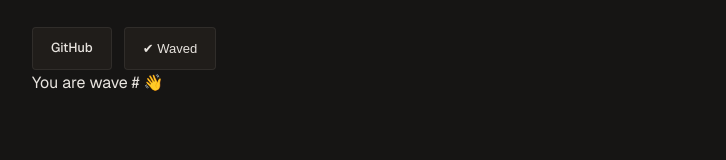
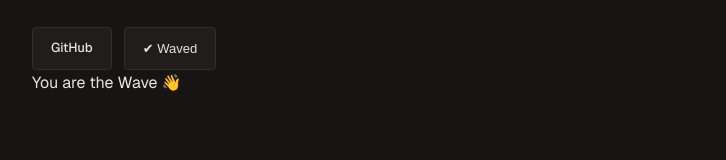
Before and after one commit to Jqhxnn/Portfolio, a Next.js app: page / in a window 1280 px wide. Both pictures are taken after a click on the button "👋 Wave". Shown: the part 468-628 px from the top of the page, without its empty margins (276-1002 px from the left). Built offline with nearby package versions, Linux system fonts and the light colour scheme; no server answers; the database is empty.

Commit message:
Update wave message display to show "You are the x Wave"

```diff
--- a/components/Hero.jsx
+++ b/components/Hero.jsx
@@ -72,7 +72,7 @@ export default function Hero() {
 
         {waveCount !== null && (
           <p className="wave-text">
-            You are wave #{waveCount} 👋
+            You are the {waveCount} Wave 👋
           </p>
         )}
       </div>
```
